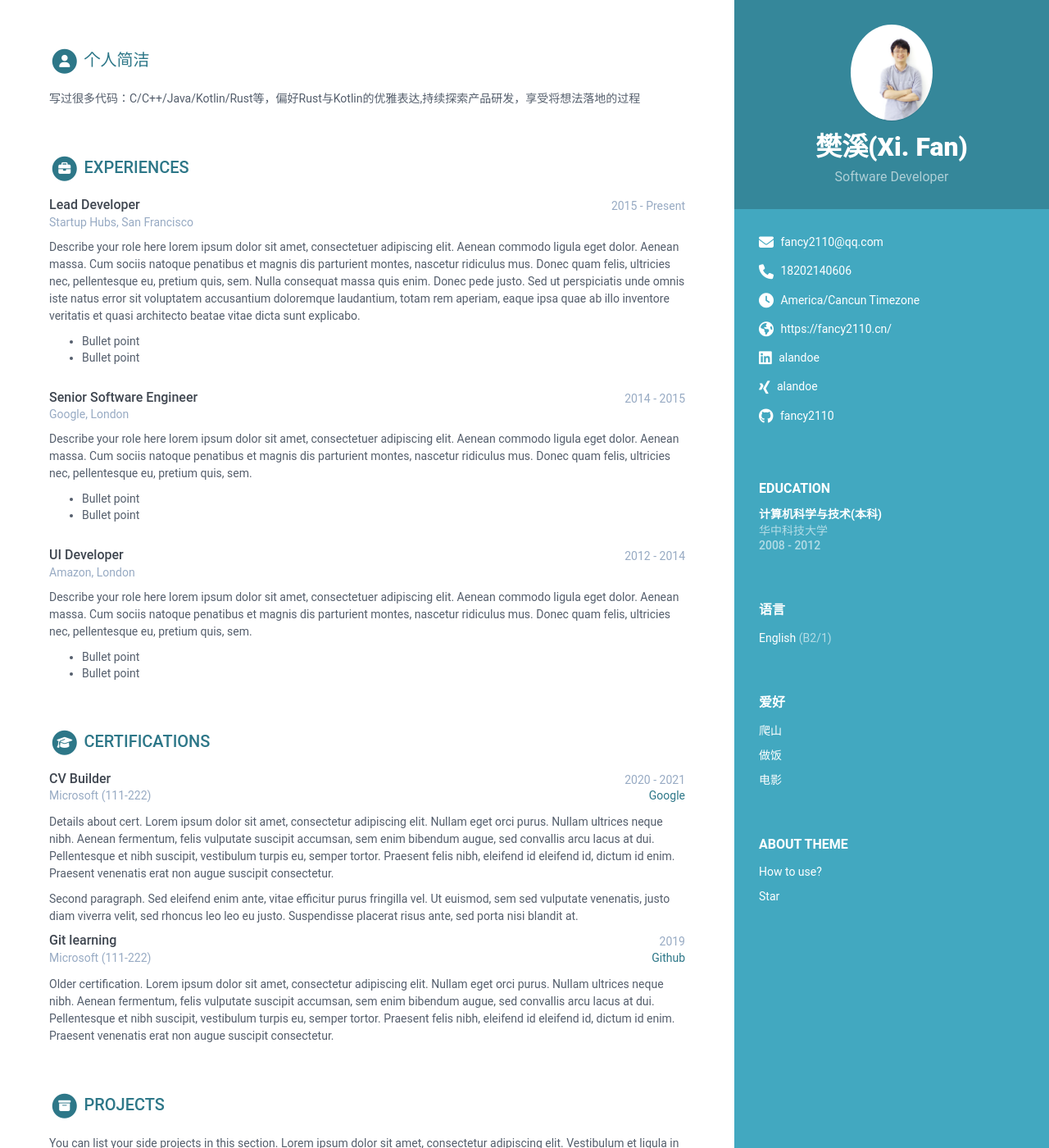
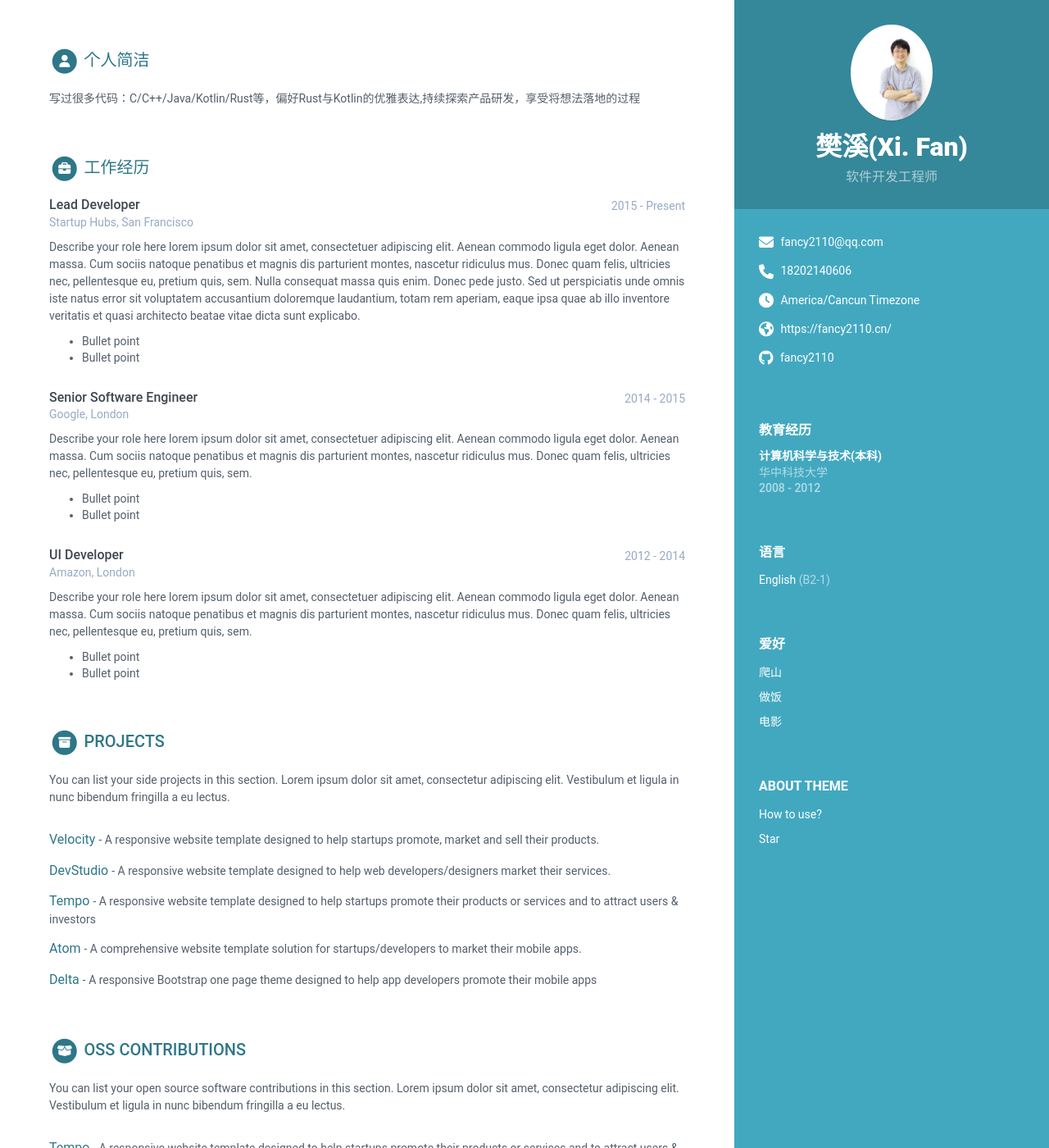
Before and after one commit to fancy2110/fancy2110.github.io, a Jekyll site: the page built from print.html, in a window 1280 px wide and 1400 px high. Shown: the whole window at 82% size. Built offline with Jekyll 4.4.1, drawn with Linux system fonts in a browser that asks for light colours; nearby versions of some CDN libraries; library files that are not in the unit come from our copies; some of the changed text lies outside the part shown.

Commit message:
feat:精简结构

```diff
--- a/_data/data.yml
+++ b/_data/data.yml
@@ -9,7 +9,7 @@ sidebar:
 
   # Profile information
   name: 樊溪(Xi. Fan)
-  tagline: Software Developer
+  tagline: 软件开发工程师
   avatar: avatar.png #place a 100x100 picture inside /assets/images/ folder and provide the name of the file below
 
   # Sidebar links
@@ -18,14 +18,8 @@ sidebar:
   timezone: America/Cancun # Enter your timezone, e.g., America/Havana, Africa/Casablanca, America/North_Dakota/Center
   citizenship:
   website: https://fancy2110.cn/ # Include the full website URL, including "http://" or "https://".
-  linkedin: alandoe
-  xing: alandoe
   github: fancy2110
   telegram: # add your nickname without '@' sign
-  gitlab:
-  bitbucket:
-  bluesky:
-  twitter:
   stack-overflow: # Number/Username, e.g. 123456/alandoe
   codewars:
   goodreads: # Number-Username, e.g. 123456-alandoe
@@ -38,7 +32,7 @@ sidebar:
     title: 语言
     info:
       - idiom: English
-        level: B2/1
+        level: B2-1
 
   interests:
     title: 爱好
@@ -57,7 +51,7 @@ career-profile:
   summary: |
     写过很多代码：C/C++/Java/Kotlin/Rust等，偏好Rust与Kotlin的优雅表达,持续探索产品研发，享受将想法落地的过程
 education:
-  title: Education
+  title: 教育经历
   info:
     - degree: 计算机科学与技术(本科)
       university: 华中科技大学
@@ -72,7 +66,7 @@ education:
           - Bullet point
 
 experiences:
-  title: Experiences
+  title: 工作经历
   info:
     - role: Lead Developer
       time: 2015 - Present
@@ -111,47 +105,6 @@ experiences:
         pellentesque eu, pretium quis, sem.
           - Bullet point
           - Bullet point
-
-certifications:
-  title: Certifications
-  list:
-    - name: CV Builder
-      start: 2020
-      end: 2021
-      organization: Microsoft
-      credentialid: 111-222
-      credentialurl: www.google.com
-      credentialname: Google
-      details: |
-        Details about cert. Lorem ipsum dolor sit amet, consectetur
-        adipiscing elit.
-        Nullam eget orci purus. Nullam ultrices neque nibh.
-        Aenean fermentum, felis vulputate suscipit accumsan,
-        sem enim bibendum augue, sed convallis arcu lacus at dui.
-        Pellentesque et nibh suscipit, vestibulum turpis eu, semper tortor.
-        Praesent felis nibh, eleifend id eleifend id, dictum id enim.
-        Praesent venenatis erat non augue suscipit consectetur.
-
-        Second paragraph. Sed eleifend enim ante, vitae efficitur purus
-        fringilla vel. Ut euismod, sem sed vulputate venenatis,
-        justo diam viverra velit, sed rhoncus leo leo eu justo.
-        Suspendisse placerat risus ante, sed porta nisi blandit at.
-    - name: Git learning
-      start: 2019
-      end:
-      organization: Microsoft
-      credentialid: 111-222
-      credentialurl: www.github.com
-      credentialname: Github
-      details: |
-        Older certification. Lorem ipsum dolor sit amet, consectetur
-        adipiscing elit.
-        Nullam eget orci purus. Nullam ultrices neque nibh.
-        Aenean fermentum, felis vulputate suscipit accumsan,
-        sem enim bibendum augue, sed convallis arcu lacus at dui.
-        Pellentesque et nibh suscipit, vestibulum turpis eu, semper tortor.
-        Praesent felis nibh, eleifend id eleifend id, dictum id enim.
-        Praesent venenatis erat non augue suscipit consectetur.
 
 projects:
   title: Projects
@@ -195,46 +148,6 @@ oss:
       link: "#"
       tagline: "A responsive Bootstrap one page theme designed to help app developers promote their mobile apps"
 
-publications:
-  title: Publications
-  intro: |
-    You can list your publications in this section. Lorem ipsum dolor sit
-    amet, consectetur adipiscing elit. Vestibulum et ligula in nunc
-    bibendum fringilla a eu lectus.
-  papers:
-    - title: The Art of Computer Programming
-      link: "#"
-      authors: Donald E. Knuth
-      conference: Addison-Wesley, 1968
-
-    - title: "Genetic Programming III: Darwinian Invention &amp; Problem Solving"
-      link: "#"
-      authors: Koza, J.R., Andre, D., Bennett, F.H., Keane, M.A.
-      conference: "Morgan Kaufmann Publishers Inc., San Francisco, CA, USA, 1st edn. (1999)"
-
-    - title: A syntax directed compiler for Algol 60
-      link: "#"
-      authors: Edgar T. Irons
-      conference: "Comm. ACM 4 (1961), 51–55"
-
-recommendations:
-  title: Recommendations
-  list:
-    - person: Yareli Perez
-      email: perezyareli@example.com
-      phone: 012 345 6789
-      role: General Director at example.com
-      recommendation: |
-        Alan Doe is a super employee!
-    - person: Lara Henderson
-      email: larah@example.com
-      phone: 012 345 6789
-      role: General Director at example.com
-      recommendation: |
-        I would like to work with Alan Doe again!
-
-        He is a great employee!
-
 skills:
   title: Skills &amp; Proficiency
 
```
